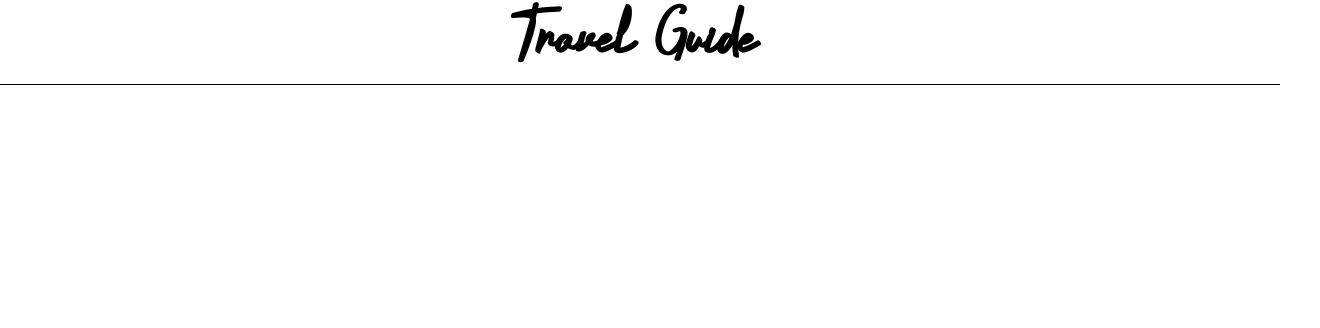
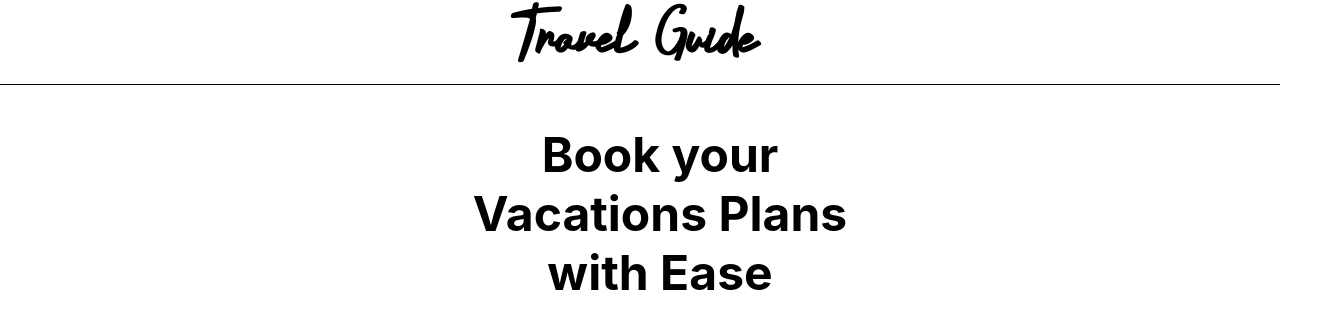
Before and after one commit to tesfk5434/TravelGuide, a React (Create React App) app: page / in a window 1280 px wide. Shown: the top 328 px of the page, 1320 px wide, since content can reach past the window. Built offline with nearby package versions, Linux system fonts and the light colour scheme.

Commit message:
added content

```diff
--- a/src/pages/landingPage/landingPage.css
+++ b/src/pages/landingPage/landingPage.css
@@ -1,20 +1,28 @@
-.header-container{
-    background-color: white;
+.content-container{
+    display: flex;
+    flex-direction: column;
+    justify-content: flex-start;
+    align-content: center;
 
     width: 100vw;
+    height: 100vh;
+
+    margin: 0;
+    padding: 0 20px;
+}
+.content-title-container{
+    width: 30%;
     height: auto;
 
-    display: flex;
-    justify-content: center;
-    align-content: center;
+    margin-left: auto;
+    margin-right: auto;
 
-    border-bottom: 0.1em solid black;
+
 }
-.header-title{
-    font-family: 'StylishFont', sans-serif;
+.content-title{
     font-weight: bold;
-    font-size: 4em;
+    font-size: 3em;
 
-    margin: 0.5%;
     text-align: center;
+
 }
--- a/src/pages/landingPage/landingPage.jsx
+++ b/src/pages/landingPage/landingPage.jsx
@@ -2,6 +2,13 @@ import './landingPage.css'
 import HeaderComponent from '../../components/header/header'
 export default function LandingPage(){
     return (
-        <HeaderComponent/>
+        <>
+            <HeaderComponent/>
+            <div className='content-container'>
+                <div className='content-title-container'>
+                    <h2 className='content-title' >Book your Vacations Plans with Ease</h2>
+                </div>
+            </div>
+        </>
     )
 }
```
